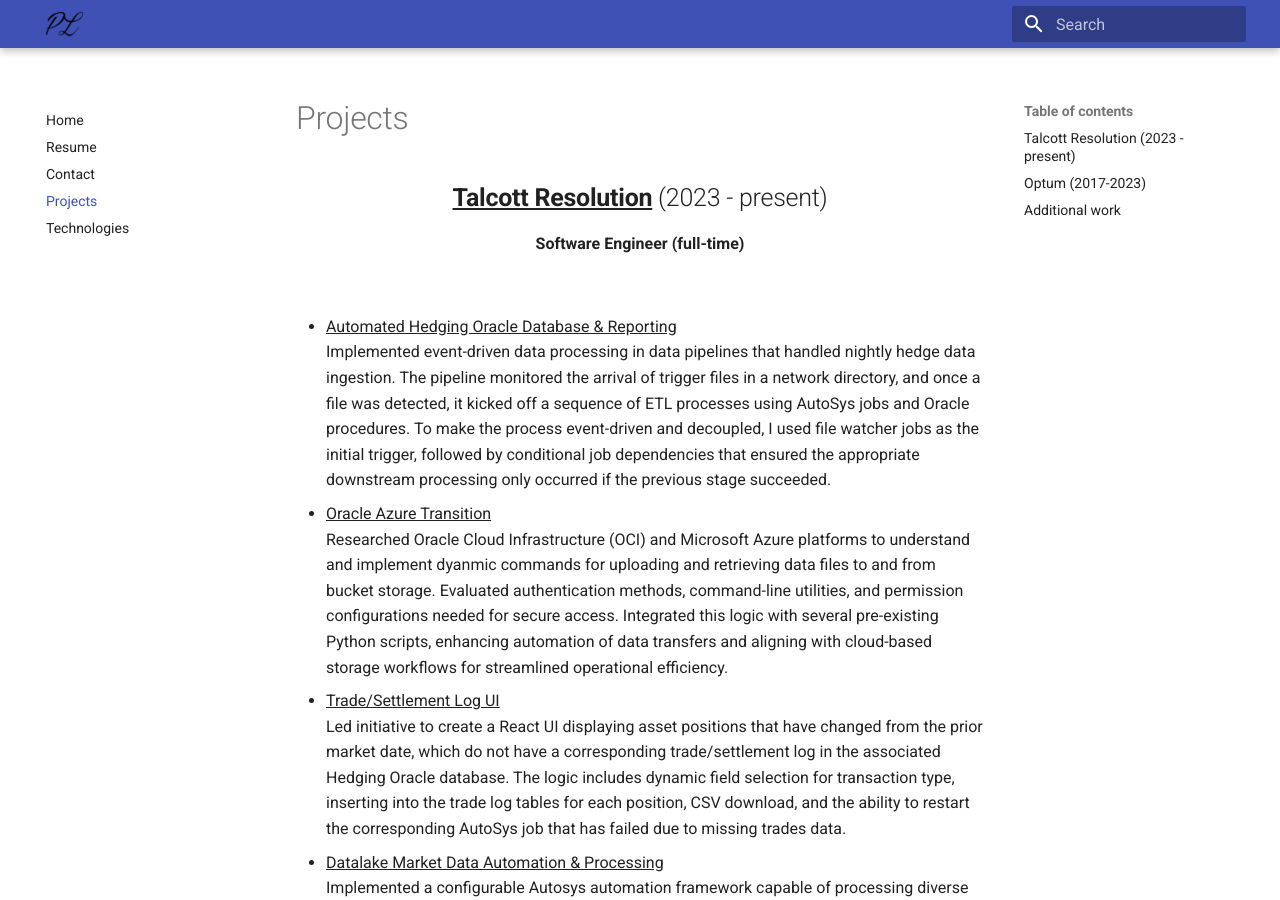
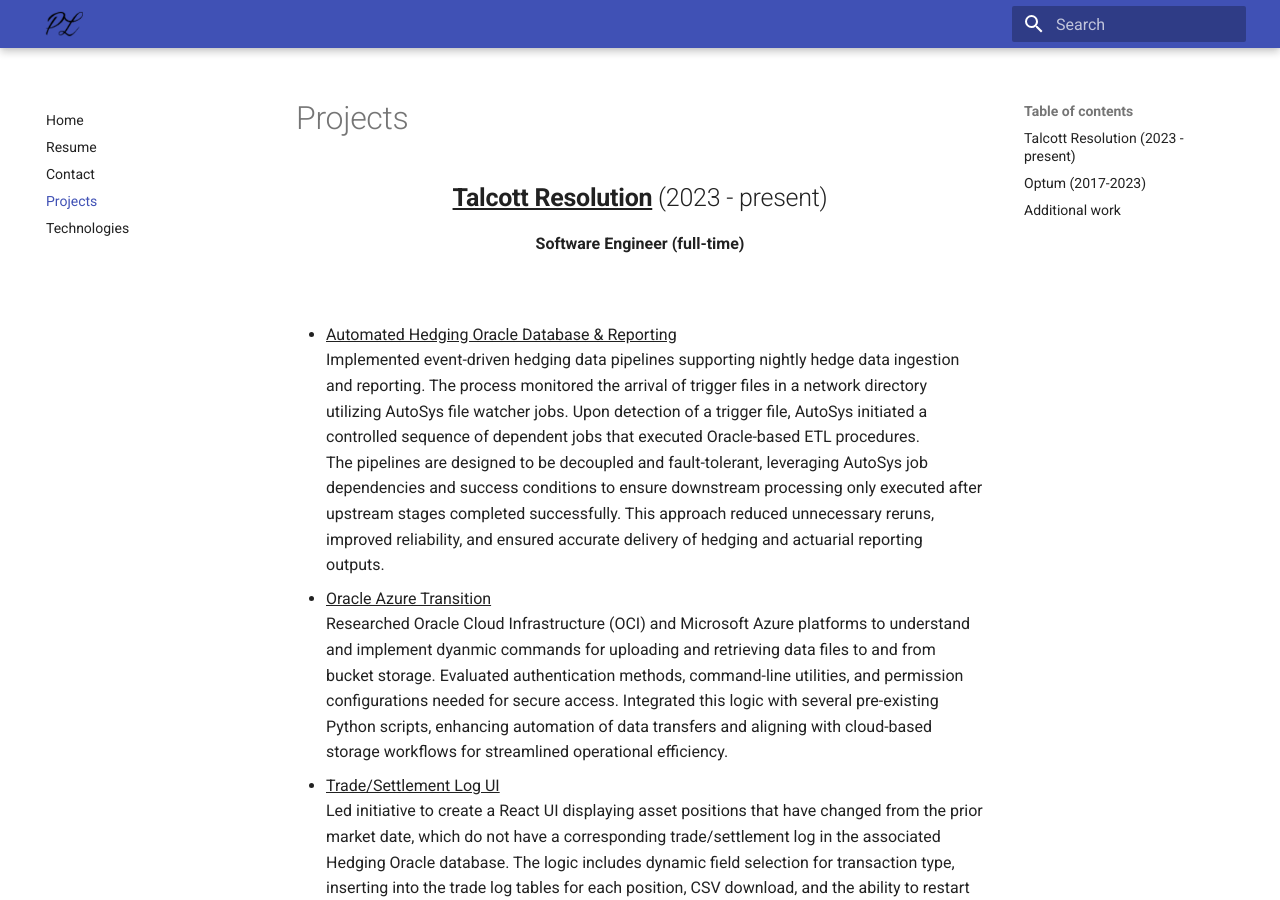
Before and after one commit to paluro567/personal-website, an MkDocs documentation site: the page built from docs/Projects.md, in a window 1280 px wide and 900 px high. Built offline with MkDocs 1.6.1 and Material for MkDocs 9.7.7, drawn with Linux system fonts in a browser that asks for light colours.

Commit message:
projects

```diff
--- a/docs/Projects.md
+++ b/docs/Projects.md
@@ -3,7 +3,9 @@
 <center><b>Software Engineer (full-time)</b></center></br>
 
 - <u> Automated Hedging Oracle Database & Reporting</u> </br>
-  Implemented event-driven data processing in data pipelines that handled nightly hedge data ingestion. The pipeline monitored the arrival of trigger files in a network directory, and once a file was detected, it kicked off a sequence of ETL processes using AutoSys jobs and Oracle procedures. To make the process event-driven and decoupled, I used file watcher jobs as the initial trigger, followed by conditional job dependencies that ensured the appropriate downstream processing only occurred if the previous stage succeeded.
+  Implemented event-driven hedging data pipelines supporting nightly hedge data ingestion and reporting. The process monitored the arrival of trigger files in a network directory utilizing AutoSys file watcher jobs. Upon detection of a trigger file, AutoSys initiated a controlled sequence of dependent jobs that executed Oracle-based ETL procedures.</br>
+  The pipelines are designed to be decoupled and fault-tolerant, leveraging AutoSys job dependencies and success conditions to ensure downstream processing only executed after upstream stages completed successfully. This approach reduced unnecessary reruns, improved reliability, and ensured accurate delivery of hedging and actuarial reporting outputs.
+
 - <u> Oracle Azure Transition </u> </br>
   Researched Oracle Cloud Infrastructure (OCI) and Microsoft Azure platforms to understand and implement dyanmic commands for uploading and retrieving data files to and from bucket storage. Evaluated authentication methods, command-line utilities, and permission configurations needed for secure access. Integrated this logic with several pre-existing Python scripts, enhancing automation of data transfers and aligning with cloud-based storage workflows for streamlined operational efficiency.
 
```
Also changed, not shown: site/Projects/index.html, site/search/search_index.json, 1 other file.
